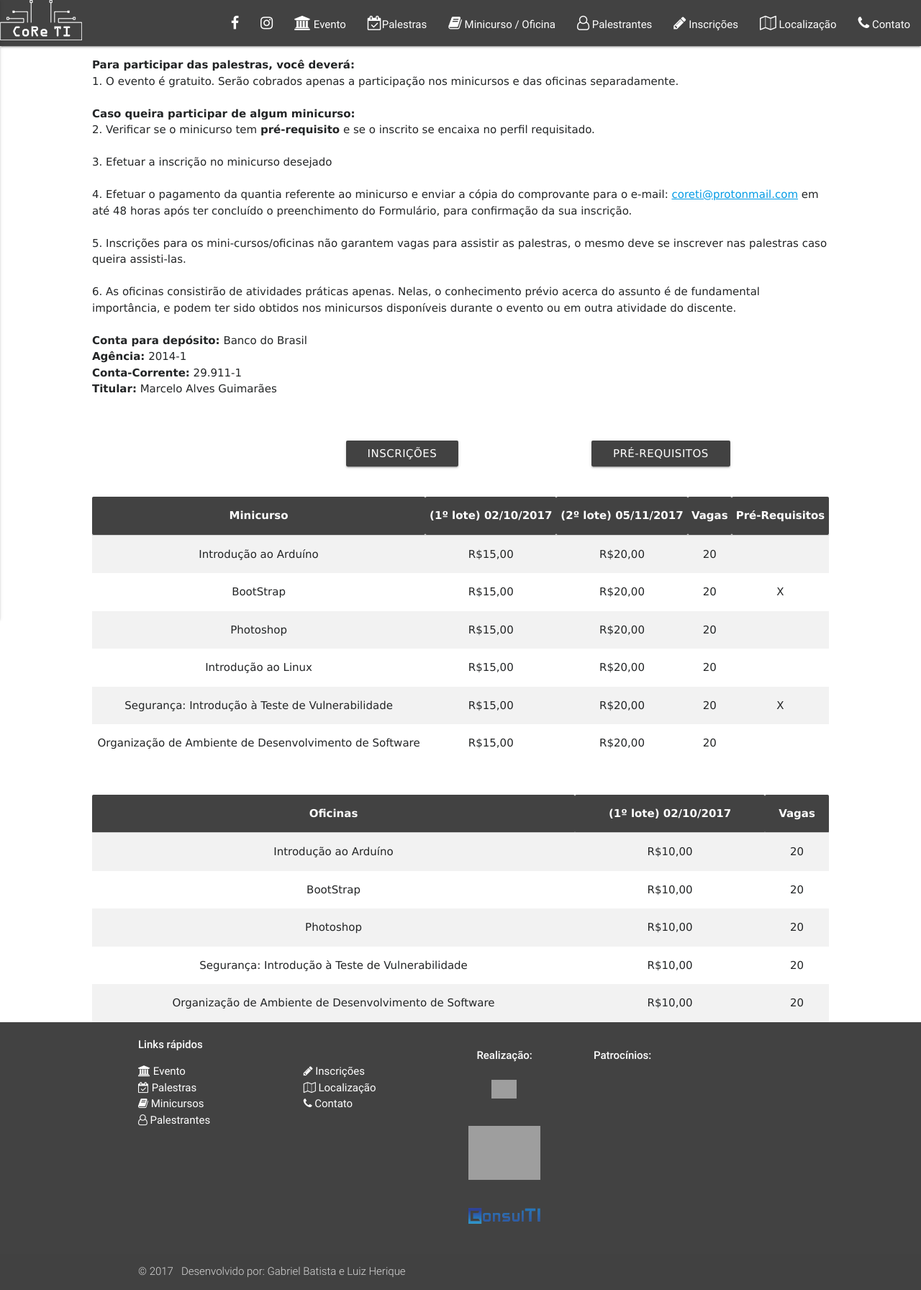
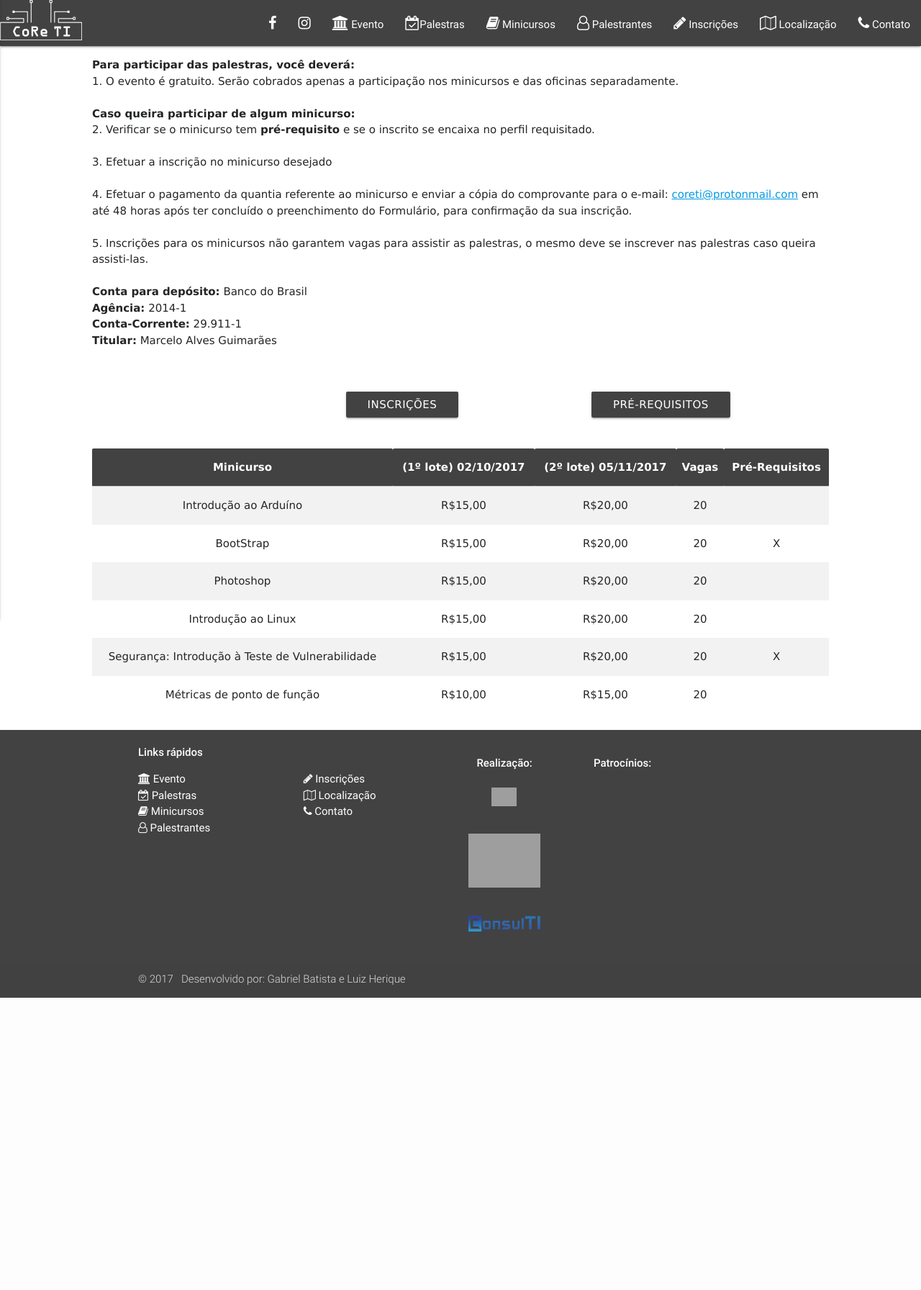
Before and after one commit to lhfoloni/coreti, a PHP site: page /inscricao.php in a window 1280 px wide. Shown: the whole page at 72% size. After the commit the page ends 1386 px from the top, so only its background shows below. Run offline with PHP 8.4, Linux system fonts and the light colour scheme; some libraries are stand-ins or nearby versions; grey boxes are pictures that could not be loaded.

Commit message:
alterações diversas

```diff
--- a/elementos/nav.php
+++ b/elementos/nav.php
@@ -8,7 +8,7 @@
       <li><a href="#" onclick="window.open(&quot;https://goo.gl/uUPJHJ&quot;);"><i class="fa fa-instagram fa-2x" aria-hidden="true"></i></a></li>
       <li><a href="index.php"><i class="fa fa-university fa-2x" aria-hidden="true"></i><span>     Evento</span></a></li>
       <li><a href="palestras.php"><i class="fa fa-calendar-check-o fa-2x" aria-hidden="true"></i><span     >Palestras</span></a></li>
-      <li><a href="mini.php"><i class="fa fa-book fa-2x" aria-hidden="true"></i><span>     Minicurso / Oficina</span></a></li>
+      <li><a href="mini.php"><i class="fa fa-book fa-2x" aria-hidden="true"></i><span>     Minicursos</span></a></li>
       <li><a href="palestrantes.php"><i class="fa fa-user-o fa-2x" aria-hidden="true"></i><span>     Palestrantes</span></a></li>
       <li><a href="inscricao.php"><i class="fa fa-pencil fa-2x" aria-hidden="true"></i><span>     Inscrições</span></a></li>
       <li><a href="localizacao.php"><i class="fa fa-map-o fa-2x" aria-hidden="true"></i><span>     Localização</span></a></li>
--- a/inscricao.php
+++ b/inscricao.php
@@ -18,9 +18,7 @@
 
 					4. Efetuar o pagamento da quantia referente ao minicurso e enviar a cópia do comprovante para o e-mail: <a href="mailto:coreti@protonmail.com"><u>coreti@protonmail.com</u></a> em até 48 horas após ter concluído o preenchimento do Formulário, para confirmação da sua inscrição.
 					    <br><br>
-					5. Inscrições para os mini-cursos/oficinas não garantem vagas para assistir as palestras, o mesmo deve se inscrever nas palestras caso queira assisti-las.<br><br>
-
-					6. As oficinas consistirão de atividades práticas apenas. Nelas, o conhecimento prévio acerca do assunto é de fundamental importância, e podem ter sido obtidos nos minicursos disponíveis durante o evento ou em outra atividade do discente.<br><br>
+					5. Inscrições para os minicursos não garantem vagas para assistir as palestras, o mesmo deve se inscrever nas palestras caso queira assisti-las.<br><br>
 
 					<b>Conta para depósito:</b>
 				    Banco do Brasil<br>
@@ -89,9 +87,9 @@
 							<td>X</td>
 						</tr>
 						<tr>
-							<td>Organização de Ambiente de Desenvolvimento de Software</td>
+							<td>Métricas de ponto de função</td>
+							<td>R$10,00</td>
 							<td>R$15,00</td>
-							<td>R$20,00</td>
 							<td>20</td>
 							<td></td>
 						</tr>
@@ -99,45 +97,7 @@
 					</tbody>
 				</table>
 
-				    <br><br>
-				<table class="striped responsive-table centered">
-					<thead class="grey darken-3 white-text">
-						<tr>
-							<th>Oficinas</th>
-							<th>(1º lote) 02/10/2017</th>
-							<th>Vagas</th>
-							</tr>
-					</thead>
-
-					<tbody>
-						<tr>
-							<td>Introdução ao Arduíno</td>
-							<td>R$10,00</td>
-							<td>20</td>
-							</tr>
-						<tr>
-							<td>BootStrap</td>
-							<td>R$10,00</td>
-							<td>20</td>
-						</tr>
-						<tr>
-							<td>Photoshop</td>
-							<td>R$10,00</td>
-							<td>20</td>
-							</tr>
-						<tr>
-							<td>Segurança: Introdução à Teste de Vulnerabilidade</td>
-							<td>R$10,00</td>
-							<td>20</td>
-							</tr>
-						<tr>
-							<td>Organização de Ambiente de Desenvolvimento de Software</td>
-							<td>R$10,00</td>
-							<td>20</td>
-						</tr>
-					</tbody>
-				</table>
-
+				<br>
 			</div>
 		<?php  include "modal-requisito.php"; ?>
 	    	</main>
--- a/palestrantes.php
+++ b/palestrantes.php
@@ -95,7 +95,7 @@
                     <a >
                         <img  src="IMG/napoleao.jpg"/>
                         <span class="desc">
-                        <strong>Napoleão Lemos Filho</strong> ´É Graduado em Ciências da Computação pela UFBA, com Especialização em Gerenciamento e tecnologias ambientais na indústria e em Engenharia Econômica. Atualmente é presidente da SOFTEX (Associação para Promoção da Excelência do Software Brasileiro).
+                        <strong>Napoleão Lemos Filho</strong> É Graduado em Ciências da Computação pela UFBA, com Especialização em Gerenciamento e tecnologias ambientais na indústria e em Engenharia Econômica. Atualmente é presidente da SOFTEX (Associação para Promoção da Excelência do Software Brasileiro).
                         </span>
                     </a>
                 </div>
```
Also changed, not shown: mini.php (+6 -57 lines), palestras.php (+13 -6 lines).
